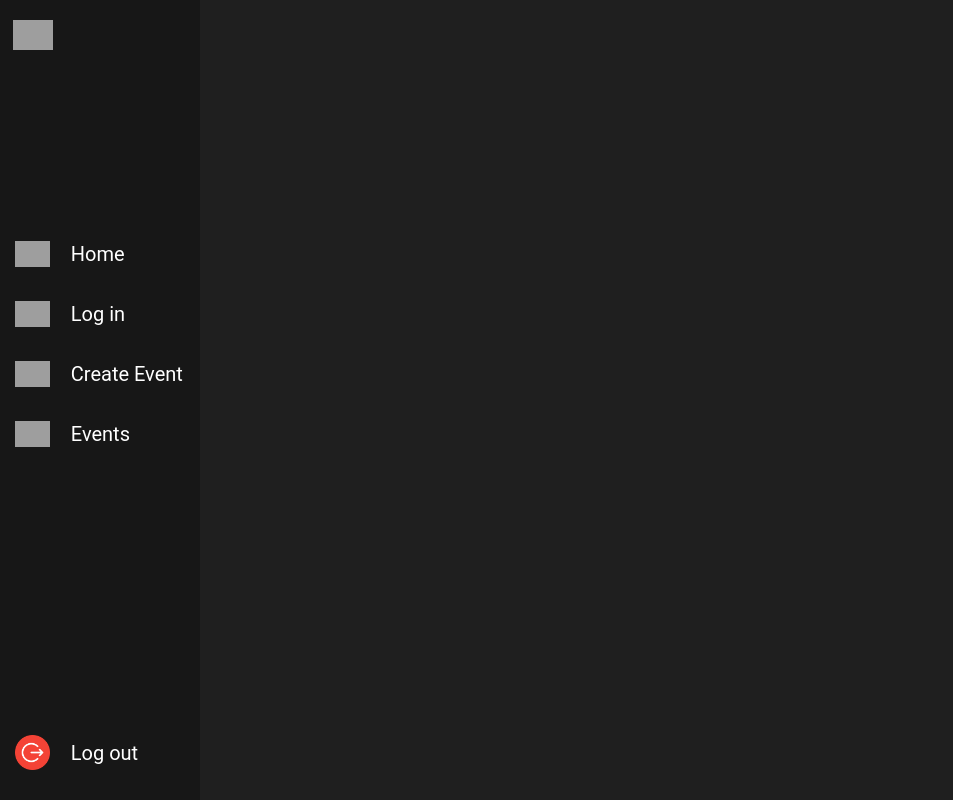
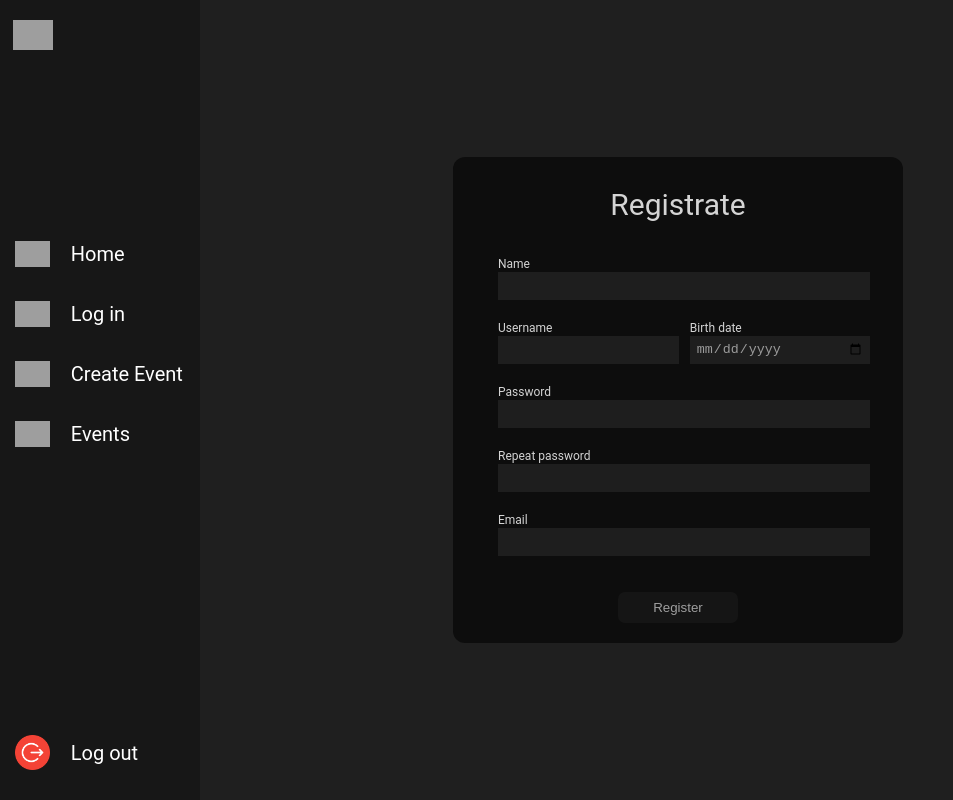
Before and after one commit to MarioAlva/EA-FrontEndReact, a React (Create React App) app: page /signup in a window 1280 px wide. Shown: the whole page, without its empty margins (0-953 px from the left). Built offline with nearby package versions, Linux system fonts and the light colour scheme; grey boxes are pictures that could not be loaded.

Commit message:
todavia no funciona pero calma

```diff
--- a/package.json
+++ b/package.json
@@ -14,11 +14,11 @@
     "axios": "^1.1.3",
     "react": "^18.2.0",
     "react-dom": "^18.2.0",
+    "react-hook-form": "^7.39.4",
     "react-router-dom": "^6.4.3",
     "react-scripts": "5.0.1",
     "typescript": "^4.8.4",
     "web-vitals": "^2.1.4"
-
   },
   "scripts": {
     "start": "react-scripts start",
--- a/src/App.tsx
+++ b/src/App.tsx
@@ -1,7 +1,8 @@
 import { BrowserRouter as Router, Route, Routes, Link } from 'react-router-dom';
-import Logo from './img/logo.png';
+import Logo from './assets/img/logo.png';
 import Home from './components/Home';
 import Login from './components/Login';
+import SignUp from './components/SignUp';
 import CreateEvent from './components/CreateEvent';
 import Event from './components/Event';
 import navOptions from './assets/data/navOptions';
@@ -43,6 +44,7 @@ function App() {
             <Route path="/login" element={<Login />}></Route>
             <Route path="/create-event" element={<CreateEvent />}></Route>
             <Route path="/event" element={<Event />}></Route>
+            <Route path="/signup" element={<SignUp />}></Route>
           </Routes>
       </div>
     </div>
--- a/src/components/Event.tsx
+++ b/src/components/Event.tsx
@@ -1,6 +1,6 @@
 import React from 'react'
 import '../css/Event.css'
-import Logo from '../img/logo.svg'
+import Logo from '../assets/img/logo.svg'
 
 const Event: React.FC = () => {
 	let Event : any[] = [
--- a/src/components/Login.tsx
+++ b/src/components/Login.tsx
@@ -1,124 +1,59 @@
-import React, { Component, useState, ChangeEvent, FormEvent, useRef} from 'react'
+import React, { Component, useState, ChangeEvent, FormEvent, } from 'react'
 import '../css/Login.css'
 import * as userService from '../services/UserServices'
 import { User } from "../models/User";
 import { useNavigate } from "react-router-dom"
-import ReactDOM from "react-dom";
-import useForm from "react-hook-form";
+import { useForm } from "react-hook-form";
 
 
-type InputChange = ChangeEvent<HTMLInputElement>;
 const Login: React.FC = () => {
-    const {register, errors, handleSubmit, watch } = useForm<User>({});
+
+    const { register, handleSubmit , formState: {errors}, getValues} = useForm<User>({});
     let navigate = useNavigate();
-    const [userState, setState ] = useState<User>(
-        {
-            name:"",
-            username:"",
-            birthdate:new Date(),
-            password: "",
-            email: "",
-        }
-    );
-    let [registration, setRegister] = useState(false);
+    let [registerView, setRegister] = useState(false);
     let [forgot, setForgot] = useState(false);
 
-    const handleVariableChange = (e: InputChange) => {
-        setState({ ...userState, [e.target.name]: e.target.value });
-    };
-
-    const handleLog = handleSubmit(async (e: FormEvent<HTMLFormElement>) => {
-        e.preventDefault();
-        const res = await userService.LoginUser(userState);
+    const handleLog = handleSubmit(async (values) => {
+        const res = await userService.LoginUser(values);
         console.log(res);
-        if (res.status == 404) //mail no existe
-            alert(res.statusText);
-
-        if (res.status == 402) //contraseña erronia
-            alert(res.statusText);
-
-        if (res.status == 200)
-            navigate('/');
+        navigate('/');
     });
 
-    const handleReg = handleSubmit(async (e: FormEvent<HTMLFormElement>) => {
-        e.preventDefault();
-        const res = await userService.RegisterUser(userState);
+    const handleReg = handleSubmit(async (values) => {
+        const res = await userService.RegisterUser(values);
         console.log(res);
         navigate('/');
     });
 
     return (
         <div className='login-container'>
-            <form action="login" style={registration || forgot ? {marginRight: "260vw", position: "absolute"} : {}} className='login-formContainer' onSubmit={handleLog}>
+            <form action="login" className='login-formContainer' onSubmit={handleLog}>
             <span className="login-header">Log in</span>
                 <div className='login-input-container'>
-                    <label style={{marginBottom: "20px"}} htmlFor="email">Email</label>
-                    <input type="email" name="email" id="email"
-                    ref={register({
-                        required: "You must specify a password",
-                        minLength: {
-                          value: 8,
-                          message: "Password must have at least 8 characters"
-                        }
-                      })}
-
-                    />
+                    <label style={{marginBottom: "20px"}} htmlFor="registerEmail">Email</label>
+                    <input {...register("email", {required: "Please Enter Your Email!",
+        pattern: {
+            value: /^[A-Z0-9._%+-]+@[A-Z0-9.-]+\.[A-Z]{2,}$/i,
+            message: "Please Enter A Valid Email!"
+        }})} type="email" id="email" />
+        <p className="error-message">{errors.email?.message}</p>
+                    <p className="error-message">{errors.email?.message}</p>
                 </div>
                 <div className='login-input-container'>
                     <label style={{marginBottom: "20px"}} htmlFor="password">Password</label>
-                    <input type="password" name="password" id="password" onChange={handleVariableChange} />
+                    <input type="password" id="password" {...register("password", {
+                        required: "Please Enter Your Password",
+                        minLength: {value: 8, message: "Password must be at least 8 characters long!"}
+                        })}/>
+                    <p className="error-message">{errors.password?.message}</p>
                 </div>
                 <span className="login-forgot">¿Te has olvidado la contraseña? <a onClick={() => setForgot(true)} className="auth-link">Click aqui</a></span>
                 <div className='login-input-container login-center'>
-                    <button className='login-button' type="submit" >Login</button>
+                    <button className='login-button' type="submit">Login</button>
                 </div>
-                <span className="login-forgot login-center">¿Aún no tienes una cuenta? <a onClick={() => setRegister(true)} className="auth-link">Registrate</a></span>
+                <span className="login-forgot login-center">¿Aún no tienes una cuenta? <a onClick={() => navigate('/signup')} className="auth-link">Registrate</a></span>
             </form>
-            <div className="back-button" style={registration || forgot ? {marginRight: "280vw"} : {}} onClick={() => {setRegister(false); setForgot(false)}}>
-            </div>
-            <form className='register' style={registration ? {paddingBottom: "20px", width: "450px", marginLeft: "0vw"} : {paddingBottom: "20px", width: "450px"}} action="register" onSubmit={handleReg}>
-            <span className="login-header">Registrate</span>
-                <div className='login-input-container'>
-                    <label style={{marginBottom: "20px"}} htmlFor="regName">Name</label>
-                    <input type="text" name="name" id="regName" onChange={handleVariableChange}/>
-                </div>
-				<div style={{display: "inline-flex", justifyContent: "center", width: "80%"}}>
-					<div style={{marginRight: "2%"}} className='login-input-container'>
-                	    <label style={{marginBottom: "20px"}} htmlFor="regUsername">Username</label>
-                	    <input style={{width: "95%"}} type="text" name="username" id="regUsername" onChange={handleVariableChange}/>
-                	</div>
-					<div style={{marginRight: "-2.6%", marginLeft: "2%"}} className='login-input-container'>
-                	    <label style={{marginBottom: "20px"}} htmlFor="regUsername">Birth date</label>
-                	    <input style={{width: "95%"}} type="date" name="birthdate" id="regUsername" onChange={handleVariableChange}/>
-                	</div>
-				</div>
-                <div className='login-input-container'>
-                    <label htmlFor="password">Password</label>
-                    <input type="password" name="password" id="password" onChange={handleVariableChange}/>
-                </div>
-				<div className='login-input-container'>
-                    <label htmlFor="repPassword">Repeat password</label>
-                    <input type="password" name="repPassword" id="repPassword" />
-                </div>
-				<div className='login-input-container'>
-                    <label htmlFor="registerEmail">Email</label>
-                    <input type="email" name="email" id="registerEmail" onChange={handleVariableChange}/>
-                </div>
-                <div className='login-input-container login-center'>
-                    <button className='login-button' type="submit">Register</button>
-                </div>
-            </form>
-            <form style={forgot ? {paddingBottom: "20px", marginLeft: "0vw"} : {paddingBottom: "20px"}} className="forgot" action="forgotPass">
-            <span className="login-header">Recuperar contraseña</span>
-                <div className='login-input-container login-center'>
-                    <label style={{marginBottom: "48px", width: "0vw"}} htmlFor="forgot-email">Email</label>
-                    <input type="email" name="forgot-email" id="forgot-email" />
-                </div>
-                <div className='login-input-container login-center'>
-                    <button className='login-button' type="submit">Recuperar</button>
-                </div>
-            </form>
+
         </div>
     )
 }
--- /dev/null
+++ b/src/components/SignUp.tsx
@@ -0,0 +1,94 @@
+import React, { Component, useState, ChangeEvent, FormEvent, } from 'react'
+import '../css/Login.css'
+import * as userService from '../services/UserServices'
+import { User } from "../models/User";
+import { useNavigate } from "react-router-dom"
+import { useForm } from "react-hook-form";
+
+
+const SignUp: React.FC = () => {
+
+    const { register, handleSubmit , formState: {errors}, getValues} = useForm<User>({});
+    let navigate = useNavigate();
+    let [registerView, setRegister] = useState(true);
+    let [forgot, setForgot] = useState(false);
+
+    const handleLog = handleSubmit(async (values) => {
+        const res = await userService.LoginUser(values);
+        console.log(res);
+        navigate('/');
+    });
+
+    const handleReg = handleSubmit(async (values) => {
+        const res = await userService.RegisterUser(values);
+        console.log(res);
+        navigate('/');
+    });
+
+    return (
+        <div className='login-container'>
+            <div className="back-button" onClick={() => navigate('/login')}>
+            </div>
+            <form className='register' style={registerView ? {paddingBottom: "20px", width: "450px", marginLeft: "0vw"} : {paddingBottom: "20px", width: "450px"}} action="register" onSubmit={handleReg}>
+            <span className="login-header">Registrate</span>
+                <div className='login-input-container'>
+                    <label style={{marginBottom: "20px"}} htmlFor="regName">Name</label>
+                    <input {...register("name", {required: "Please Enter Your Name!"})} type="text" name="name"/>
+              <p className="error-message">{errors.name?.message}</p>
+                </div>
+				<div style={{display: "inline-flex", justifyContent: "center", width: "80%"}}>
+					<div style={{marginRight: "2%"}} className='login-input-container'>
+                	    <label style={{marginBottom: "20px"}} htmlFor="regUsername">Username</label>
+                	    <input style={{width: "95%"}} type="text" id="username" {...register("username", {required: "Please Enter Your Username!"})}/>
+                        <p className="error-message">{errors.username?.message}</p>
+                	</div>
+					<div style={{marginRight: "-2.6%", marginLeft: "2%"}} className='login-input-container'>
+                	    <label style={{marginBottom: "20px"}} htmlFor="regUsername">Birth date</label>
+                	    <input style={{width: "95%"}} type="date" id="birthdate" {...register("birthdate", {required: "Please Enter Your Birthdate!"})}/>
+                	    <p className="error-message">{errors.birthdate?.message}</p>
+                    </div>
+				</div>
+                <div className='login-input-container'>
+                    <label htmlFor="password">Password</label>
+                    <input type="password" id="password" {...register("password", {
+                    required: "Please Enter Your Password",
+                    minLength: {value: 8, message: "Password must be at least 8 characters long!"}})}/>
+                    <p className="error-message">{errors.password?.message}</p>
+                </div>
+				<div className='login-input-container'>
+                    <label htmlFor="repPassword">Repeat password</label>
+                    <input {...register("confirmPassword", {
+        validate: (match) => {
+            const password = getValues("password")
+            return match === password || "Passwords should match!"
+        }
+    })} type="password" id="confirmPassword" />
+                <p className="error-message">{errors.confirmPassword?.message}</p>
+                </div>
+				<div className='login-input-container'>
+                    <label htmlFor="registerEmail">Email</label>
+                    <input {...register("email", {required: "Please Enter Your Email!",
+        pattern: {
+            value: /^[A-Z0-9._%+-]+@[A-Z0-9.-]+\.[A-Z]{2,}$/i,
+            message: "Please Enter A Valid Email!"
+        }})} type="email" id="email" />
+        <p className="error-message">{errors.email?.message}</p>
+                </div>
+                <div className='login-input-container login-center'>
+                    <button className='login-button' type="submit">Register</button>
+                </div>
+            </form>
+            <form style={forgot ? {paddingBottom: "20px", marginLeft: "0vw"} : {paddingBottom: "20px"}} className="forgot" action="forgotPass">
+            <span className="login-header">Recuperar contraseña</span>
+                <div className='login-input-container login-center'>
+                    <label style={{marginBottom: "48px", width: "0vw"}} htmlFor="forgot-email">Email</label>
+                    <input type="email" name="forgot-email" id="forgot-email" />
+                </div>
+                <div className='login-input-container login-center'>
+                    <button className='login-button' type="submit">Recuperar</button>
+                </div>
+            </form>
+        </div>
+    )
+}
+export default SignUp
--- a/src/models/User.ts
+++ b/src/models/User.ts
@@ -5,6 +5,7 @@ export interface User {
     name?: String;
 	username?: String;
 	password: String;
+	confirmPassword?:String;
 	birthdate?: Date;
 	email: String;
 	series?: Serie[];
```
Also changed, not shown: 1 other file (tests, documents, lock files or other folders).
